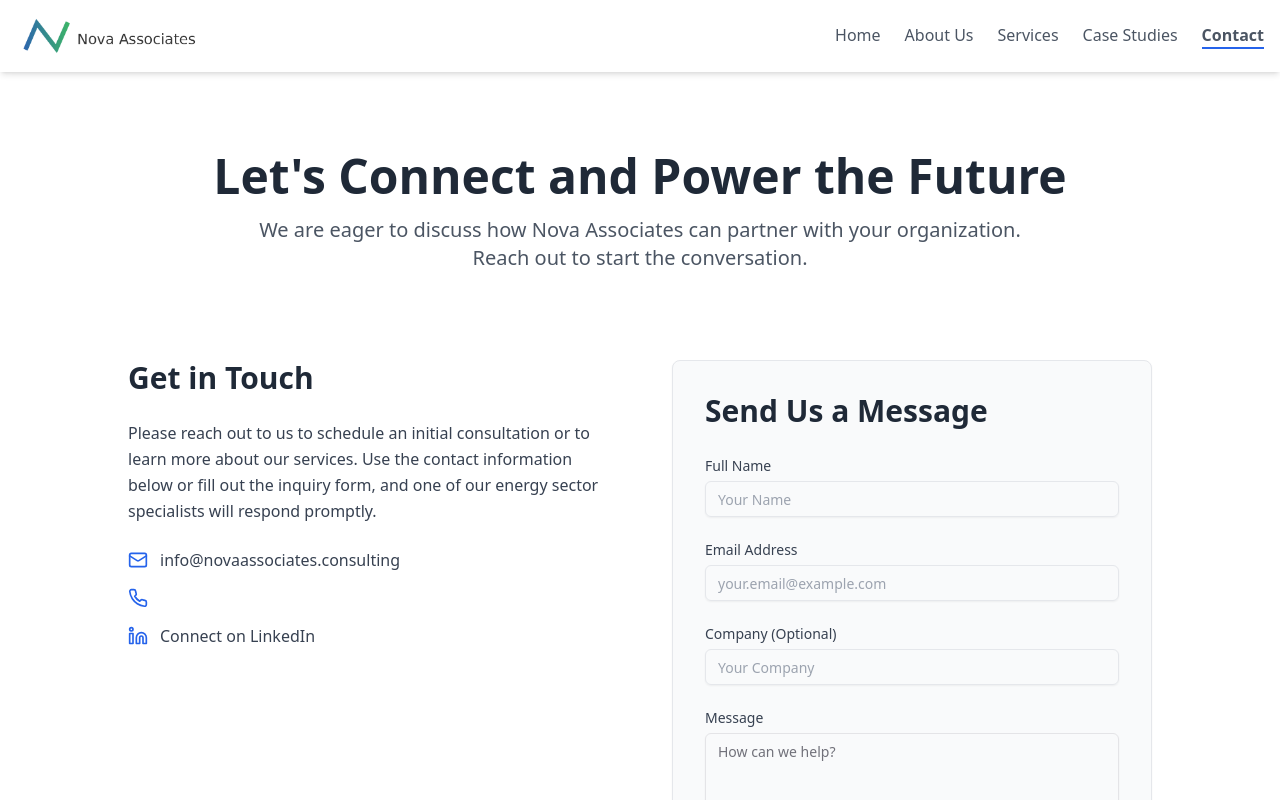
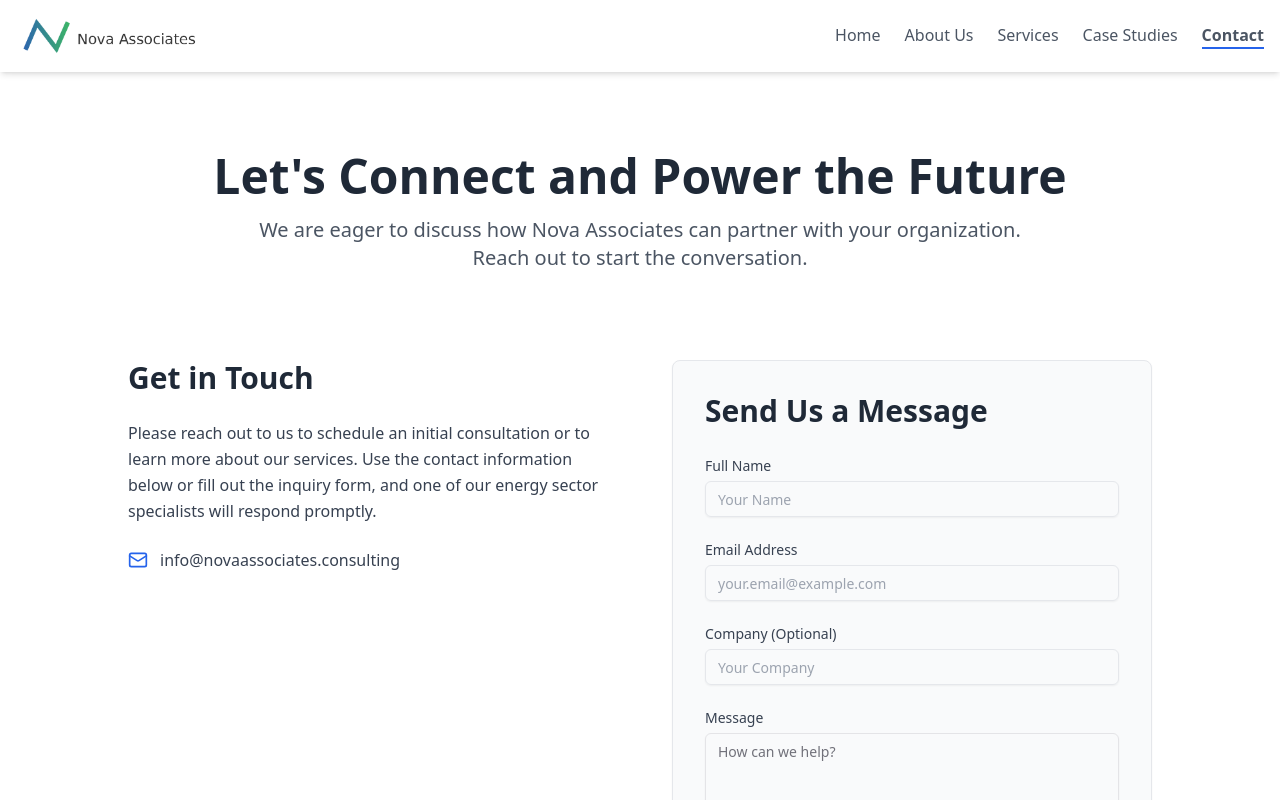
Before and after one commit to little-portland/nova-associates, a React (Vite) app: page /contact in a window 1280 px wide. Shown: the top 800 px of the page. Built offline with nearby package versions, Linux system fonts and the light colour scheme.

Commit message:
Update ContactPage.tsx

```diff
--- a/src/pages/ContactPage.tsx
+++ b/src/pages/ContactPage.tsx
@@ -44,20 +44,6 @@ const ContactPage: React.FC = () => {
               <Mail className="h-5 w-5 text-blue-600" />
               <a href={`mailto:${contactDetails.email}`} className="hover:text-blue-700 transition duration-150">{contactDetails.email}</a>
             </div>
-            <div className="flex items-center space-x-3">
-              <Phone className="h-5 w-5 text-blue-600" />
-              <span>{contactDetails.phone}</span>
-            </div>
-            {/* {contactDetails.address && (
-              <div className="flex items-start space-x-3">
-                <MapPin className="h-5 w-5 text-blue-600 mt-1 flex-shrink-0" />
-                <span>{contactDetails.address}</span>
-              </div>
-            )} */}
-            <div className="flex items-center space-x-3">
-              <Linkedin className="h-5 w-5 text-blue-600" />
-              <a href={contactDetails.linkedin} target="_blank" rel="noopener noreferrer" className="hover:text-blue-700 transition duration-150">Connect on LinkedIn</a>
-            </div>
           </div>
         </section>
 
```
